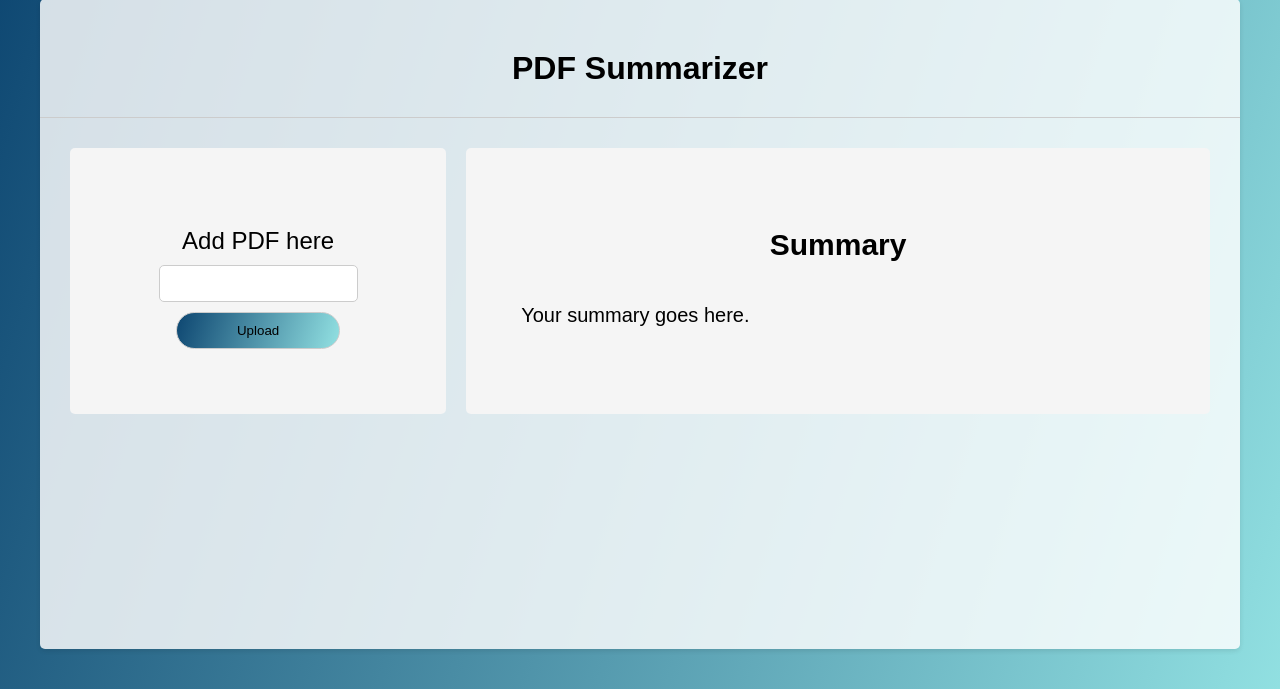
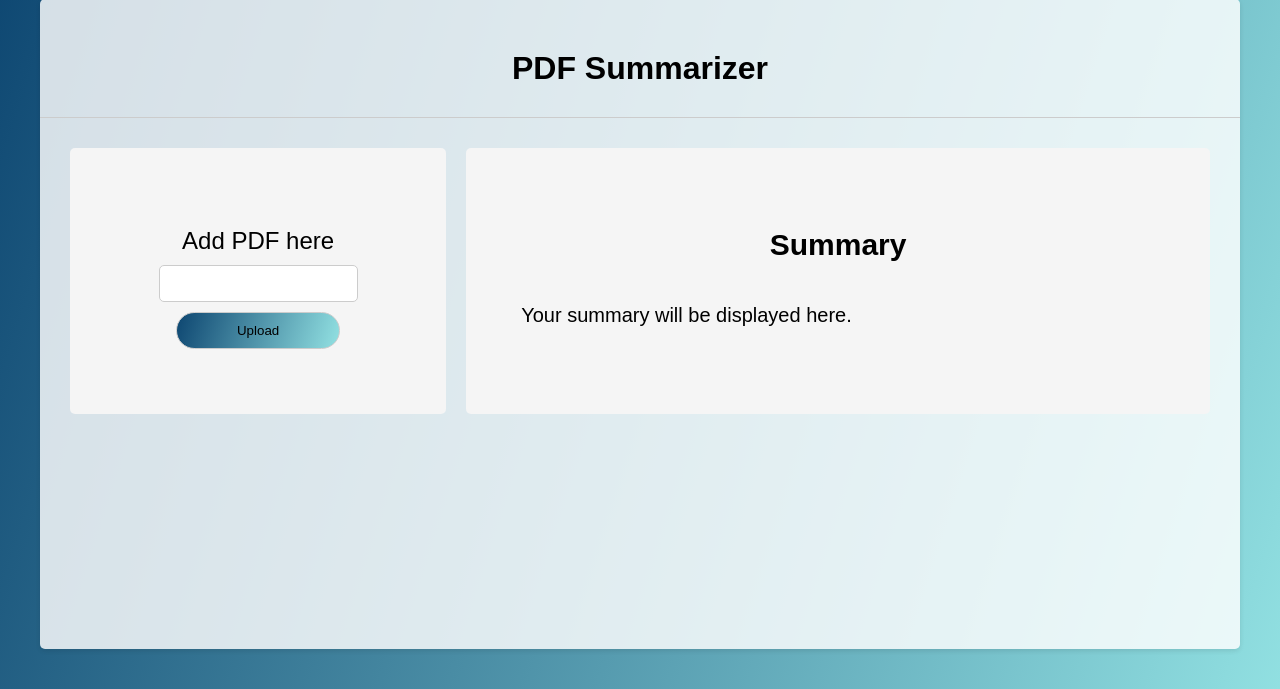
Before and after one commit to poojapriya1024/pdf-summarizer, a Flask app: page / in a window 1280 px wide. Shown: the part 76-765 px from the top of the page. Run offline with Flask 3, Linux system fonts and the light colour scheme.

Commit message:
send summary to frontend using jinja2 logic

```diff
--- a/templates/index.html
+++ b/templates/index.html
@@ -21,7 +21,12 @@
             </div>
             <div class="summary-section">
                 <h2>Summary</h2>
-                <div id="summary-text">Your summary goes here.</div>
+                {% if summary%}
+                <div id="summary-text">{{summary}}</div>
+                {% else %}
+                <div id="summary-text">Your summary will be displayed here.</div>
+                {% endif %}
+
             </div>
         </div>
     </div>
```
